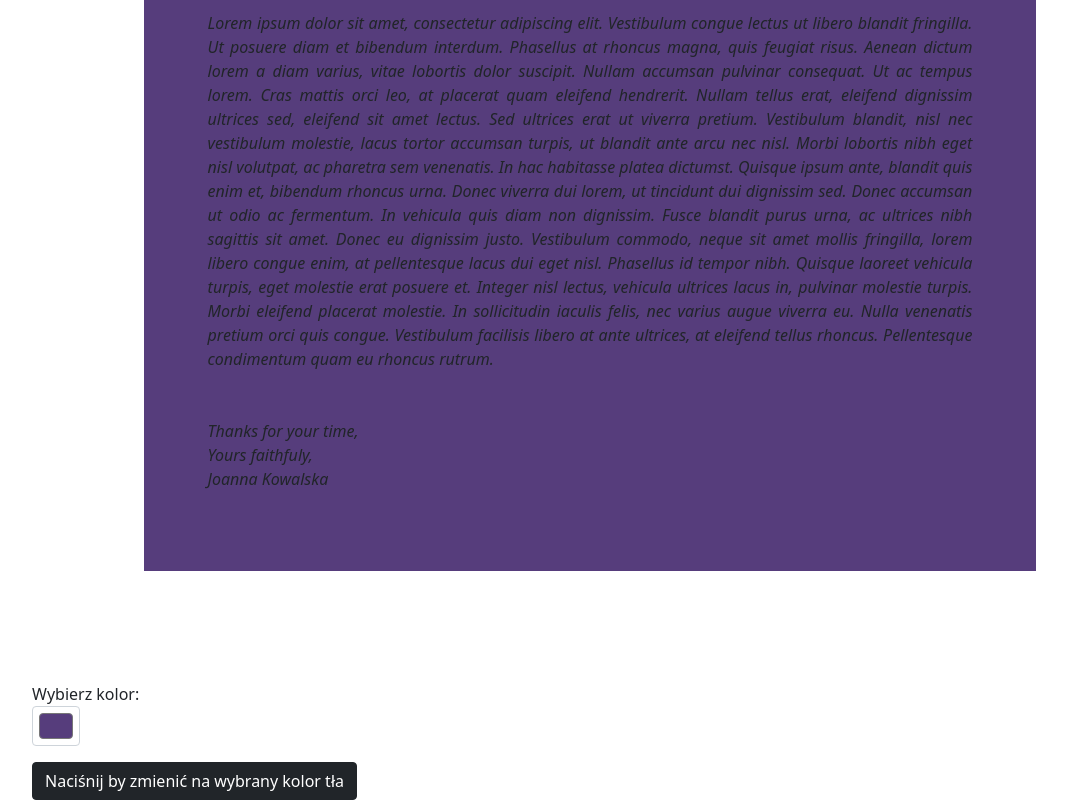
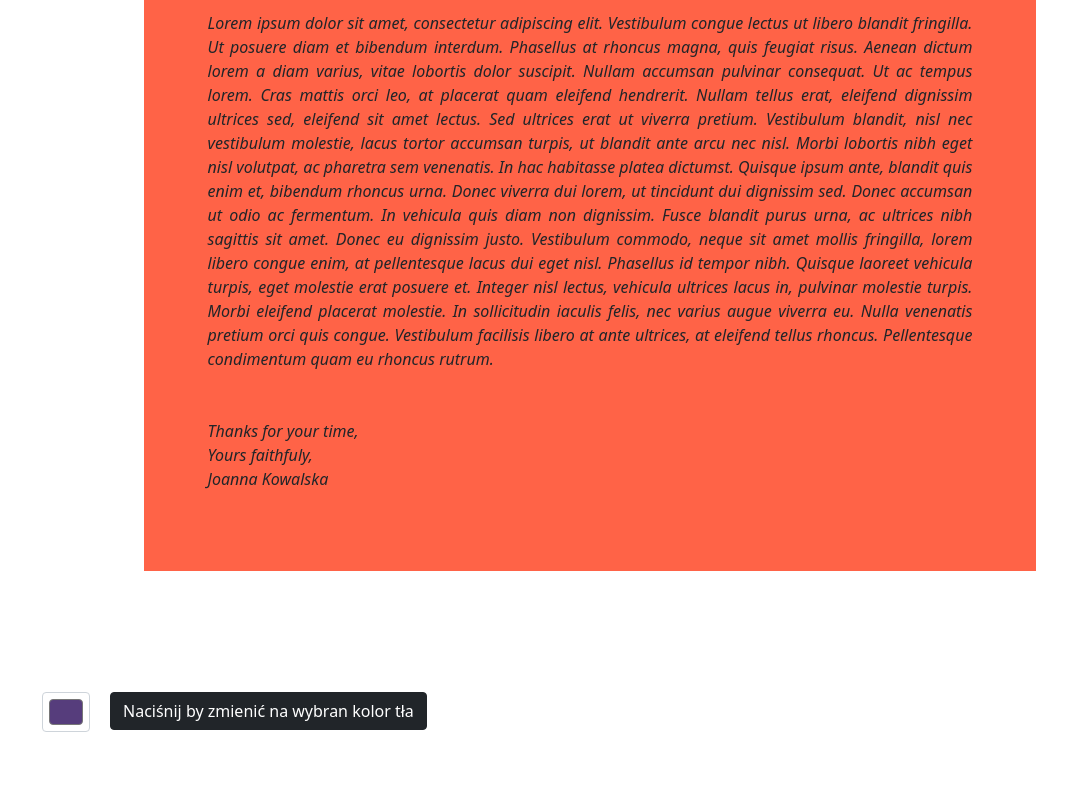
Before and after one commit to kliszu/projektowanie_serwisow_www_22681, a plain HTML site: page Lab1/list.html in a window 1280 px wide. Shown: the part 461-1261 px from the top of the page, without its empty margins (50-1117 px from the left). After the commit the page ends 1203 px from the top, so only its background shows below. Drawn offline with nearby package versions, Linux system fonts and the light colour scheme.

Commit message:
Add letter background color change via color picker and button

```diff
--- a/Lab1/css/main.css
+++ b/Lab1/css/main.css
@@ -51,3 +51,15 @@
 .item {
     margin-bottom: 0.5em;
 }
+
+#bottom-bar {
+    width: 100%;
+    height: 10%;
+}
+
+.function-box {
+    text-align: center;
+    height: 100%;
+    margin:10px;
+    float: left;
+}
--- a/Lab1/js/scripts.js
+++ b/Lab1/js/scripts.js
@@ -5,9 +5,6 @@
 */
 // This file is intentionally blank
 // Use this file to add JavaScript to your project
-var btn = document.getElementById("change_backgroud");
-var color_rgb = document.getElementById("change-bg").value;
-btn.addEventListener("click",change_backgroud_color());
 
 function change_backgroud_color(){
     var color_rgb = document.getElementById("change-bg").value;
--- a/Lab1/list.html
+++ b/Lab1/list.html
@@ -46,10 +46,9 @@
                     </p>
                     <p id="letter-signature">Thanks for your time,<br>Yours faithfuly,<br>Joanna Kowalska</p>
                 </div>
-                <div>
-                    <label for="change-bg" col-form-label>Wybierz kolor:</label>
-                    <input type="color" class="form-control form-control-color" id="change-bg" value="#563d7c" title="Choose your color">
-                    <input type="button" value="Naciśnij by zmienić na wybrany kolor tła" onclick="change_background_color()" style="margin-top: 1em;" class="btn btn-dark" id="change_backgroud">
+                <div id="bottom-bar">
+                    <div class="function-box"><input type="color" class="form-control form-control-color" id="change-bg" value="#563d7c" title="Choose your color"></div>
+                    <div class="function-box"><button onclick="change_backgroud_color()" class="btn btn-dark">Naciśnij by zmienić na wybran kolor tła</button></div>
                 </div>
             </div>
         <!-- Bootstrap core JS-->
```
